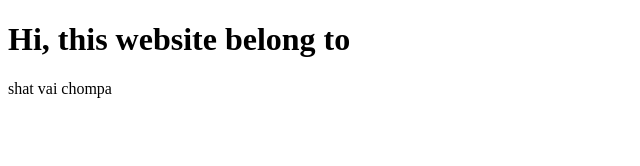
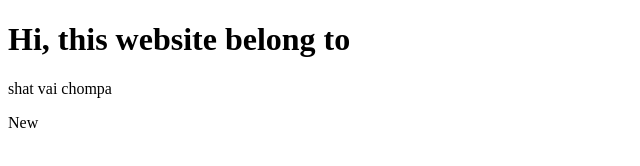
Before and after one commit to cpccu/shat-vai-chompa, a plain HTML site: page index.html in a window 1280 px wide. Shown: the full height of the page, 0-640 px from the left. Drawn offline with Linux system fonts and the light colour scheme.

Commit message:
added a div, background change

```diff
--- a/index.html
+++ b/index.html
@@ -8,5 +8,11 @@
 <body>
     <h1>Hi, this website belong to</h1>
     <p>shat vai chompa</p>
+
+    <div>
+        <p>New</p>
+    </div>
+
+
 </body>
 </html>
--- a/style.css
+++ b/style.css
@@ -0,0 +1,3 @@
+body{
+    background-color: red;
+}
```
